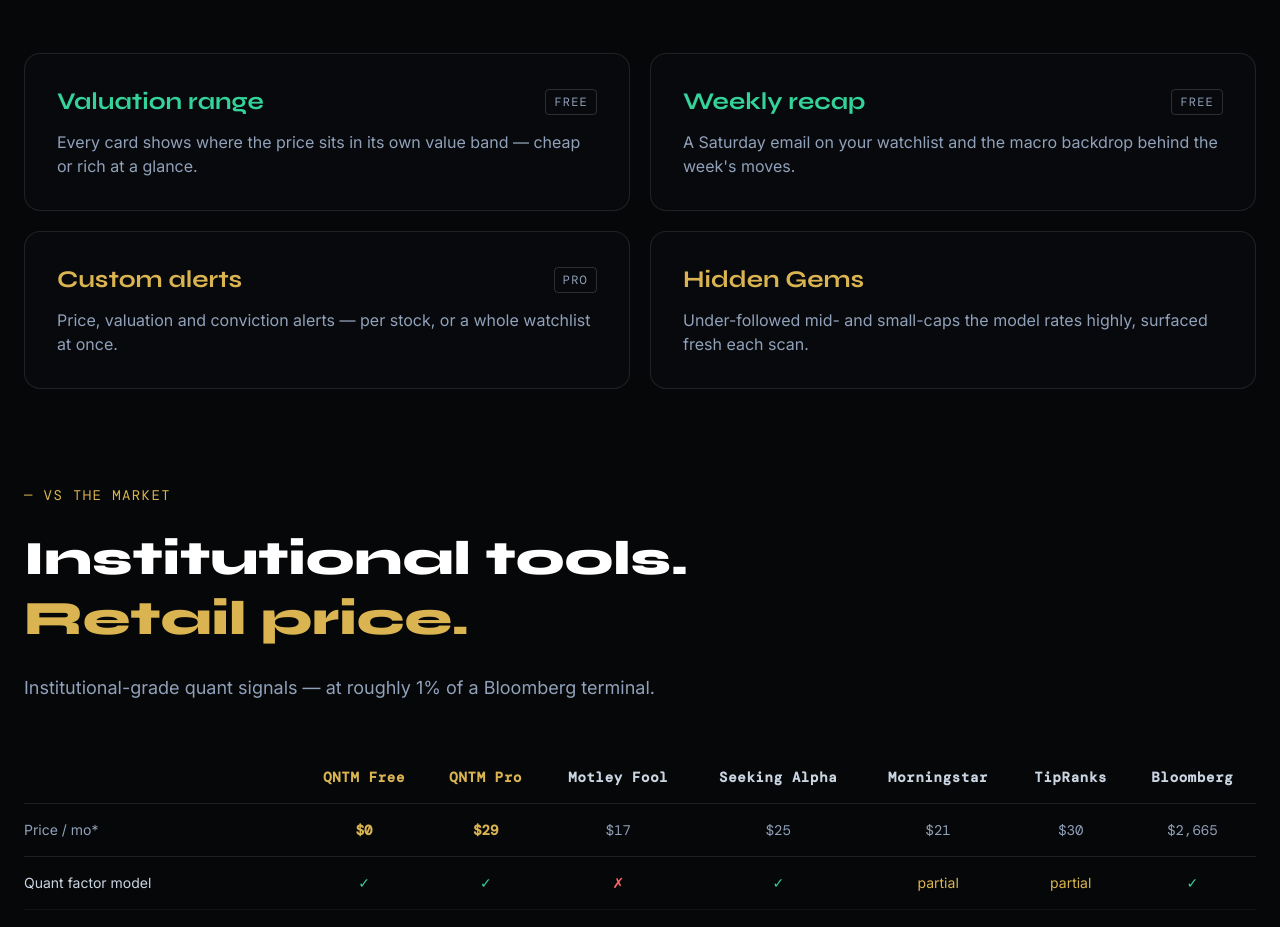
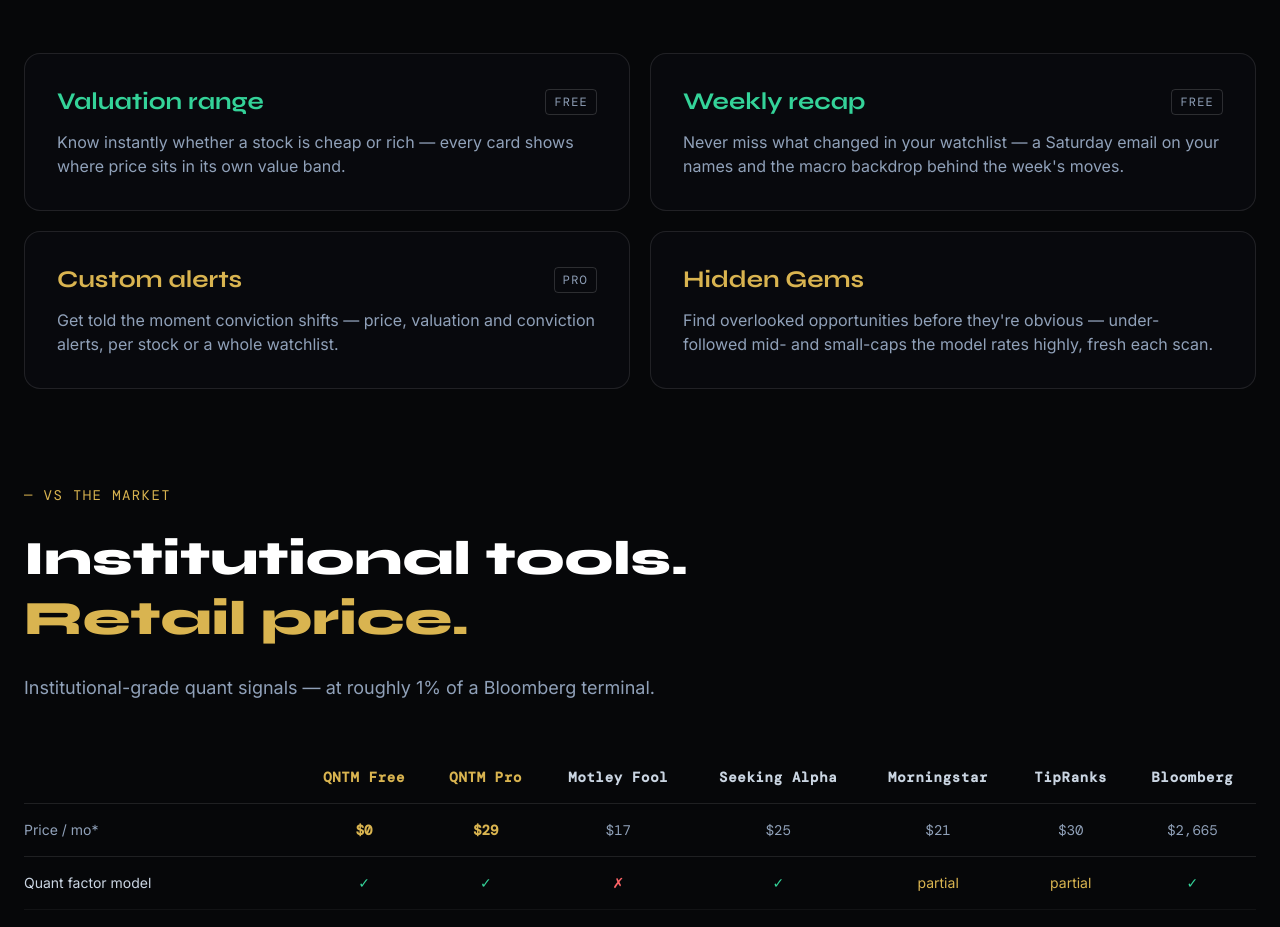
Before and after one commit to andymcalister/qntm-web, a Next.js app: page / in a window 1280 px wide. Shown: the part 3001-3928 px from the top of the page. Built offline with nearby package versions, Linux system fonts and the light colour scheme; no server answers.

Commit message:
Homepage: feature cards lead with investor benefit, not feature description

```diff
--- a/app/page.tsx
+++ b/app/page.tsx
@@ -116,10 +116,10 @@
   ];
 
   const beyondCards = [
-    { title: "Valuation range", color: "text-mint", badge: "FREE", body: "Every card shows where the price sits in its own value band — cheap or rich at a glance." },
-    { title: "Weekly recap", color: "text-mint", badge: "FREE", body: "A Saturday email on your watchlist and the macro backdrop behind the week's moves." },
-    { title: "Custom alerts", color: "text-gold", badge: "PRO", body: "Price, valuation and conviction alerts — per stock, or a whole watchlist at once." },
-    { title: "Hidden Gems", color: "text-gold", badge: null, body: "Under-followed mid- and small-caps the model rates highly, surfaced fresh each scan." },
+    { title: "Valuation range", color: "text-mint", badge: "FREE", body: "Know instantly whether a stock is cheap or rich — every card shows where price sits in its own value band." },
+    { title: "Weekly recap", color: "text-mint", badge: "FREE", body: "Never miss what changed in your watchlist — a Saturday email on your names and the macro backdrop behind the week's moves." },
+    { title: "Custom alerts", color: "text-gold", badge: "PRO", body: "Get told the moment conviction shifts — price, valuation and conviction alerts, per stock or a whole watchlist." },
+    { title: "Hidden Gems", color: "text-gold", badge: null, body: "Find overlooked opportunities before they're obvious — under-followed mid- and small-caps the model rates highly, fresh each scan." },
   ];
 
   // Comparison table — "·" = ✓, "x" = ✗, "~" = partial
```
